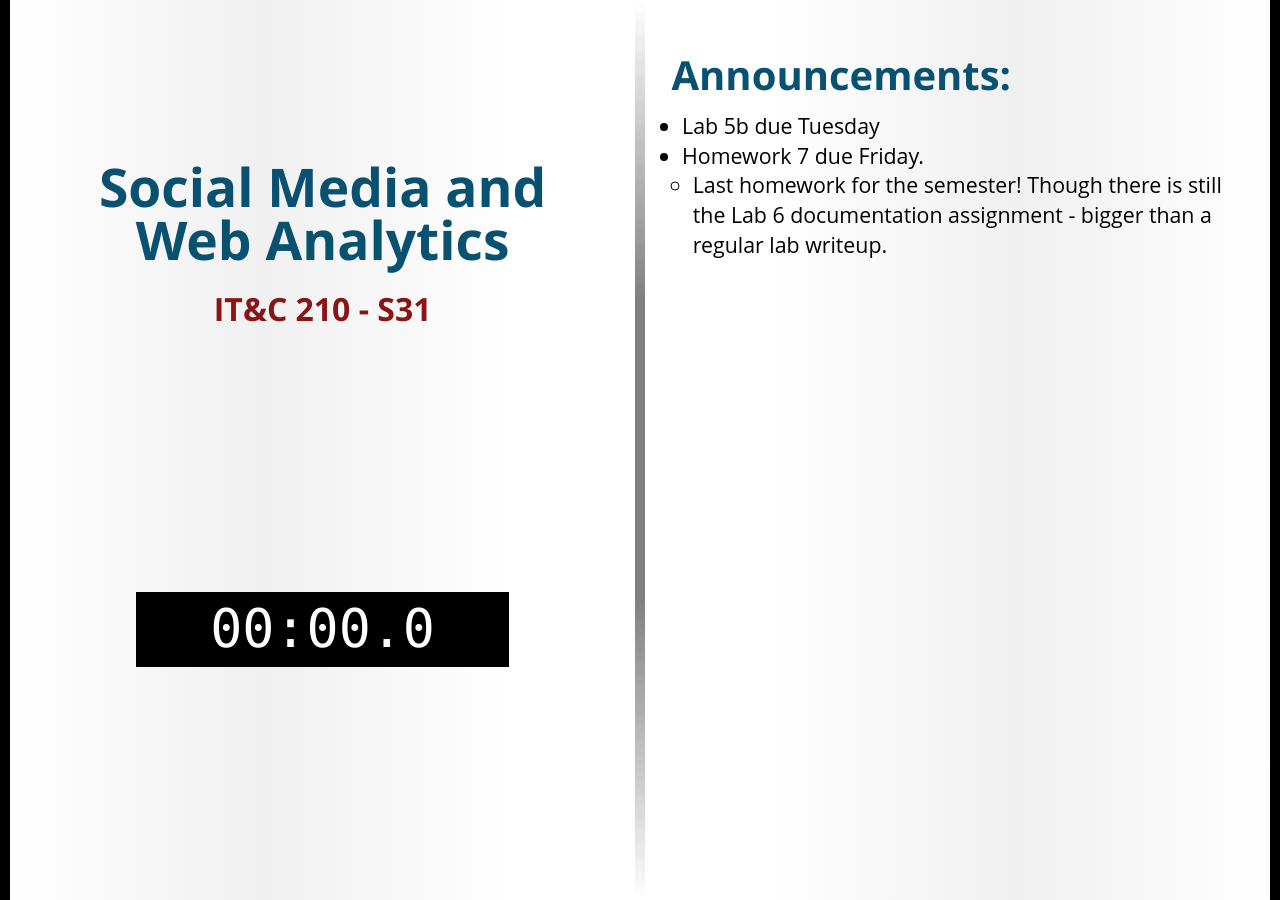
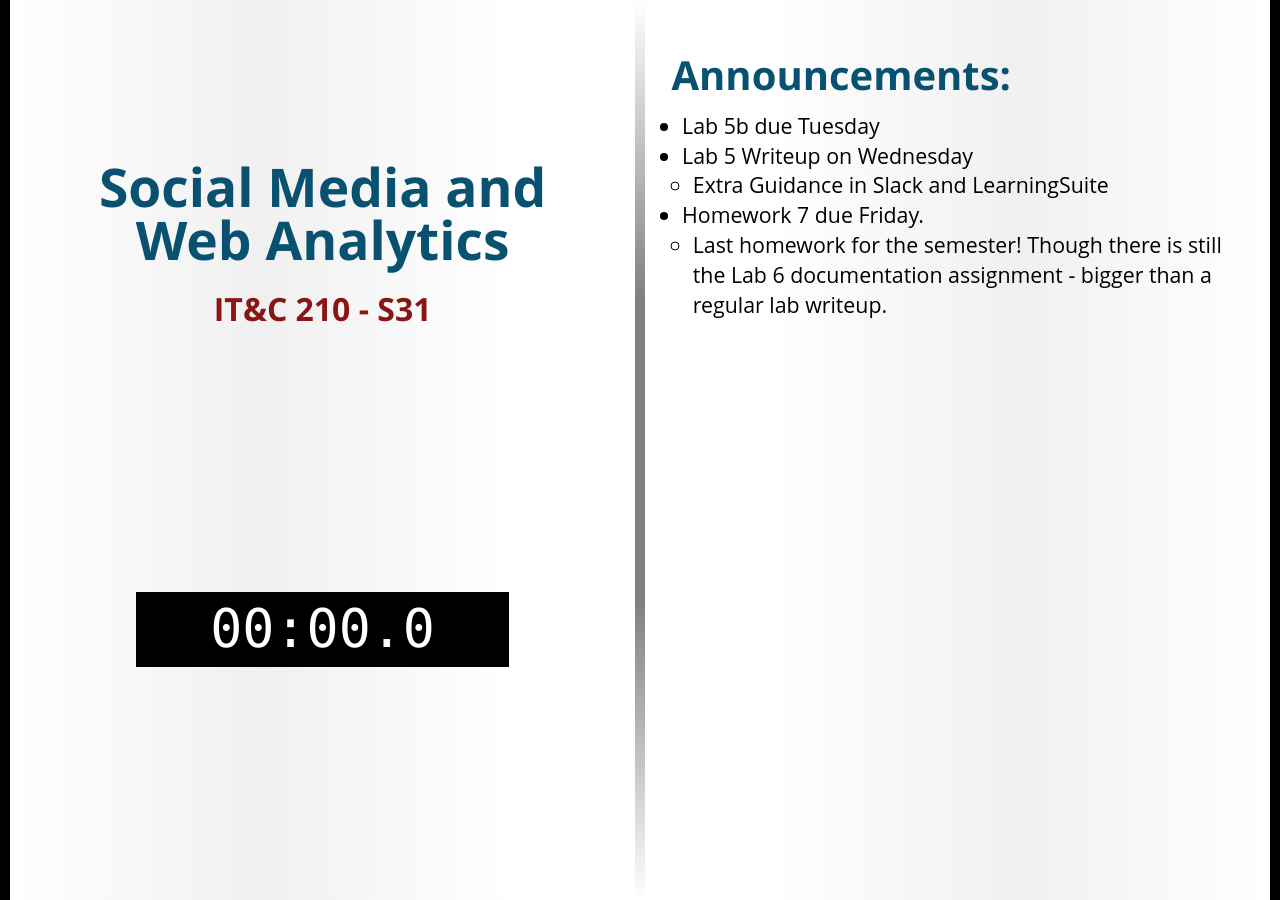
Before and after one commit to BYU-ITC-210/BYU-ITC-210.github.io, a Jekyll site: the page built from _welcome/S31.md, in a window 1280 px wide. Built offline with Jekyll 4.4.1, drawn with Linux system fonts in a browser that asks for light colours; some web fonts are replaced.

Commit message:
Welcome S31

```diff
--- a/_welcome/S31.md
+++ b/_welcome/S31.md
@@ -4,5 +4,7 @@ session: S31
 ---
 
 * Lab 5b due Tuesday
+* Lab 5 Writeup on Wednesday
+    * Extra Guidance in Slack and LearningSuite
 * Homework 7 due Friday.
     * Last homework for the semester! Though there is still the Lab 6 documentation assignment - bigger than a regular lab writeup.
```
